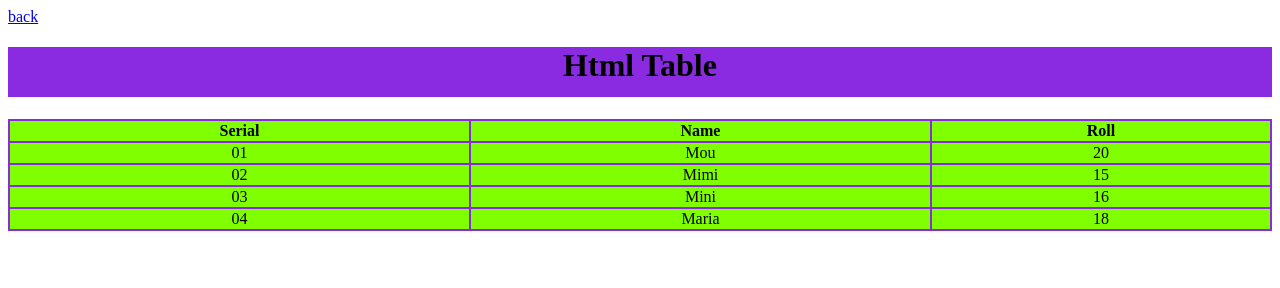
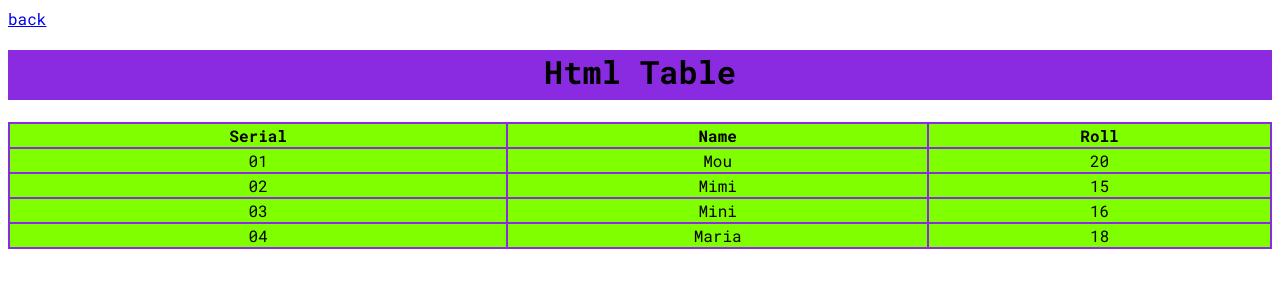
Before and after one commit to masuda74/power, a plain HTML site: page index.html in a window 1280 px wide. Drawn offline with Linux system fonts and the light colour scheme.

Commit message:
google fonts

```diff
--- a/css/styles.css
+++ b/css/styles.css
@@ -1,3 +1,8 @@
+@import url('https://fonts.googleapis.com/css2?family=Roboto+Mono:ital,wght@0,100..700;1,100..700&display=swap');
+
+* {
+    font-family: "Roboto Mono", monospace;
+}
 table,
 th,
 td {
```
